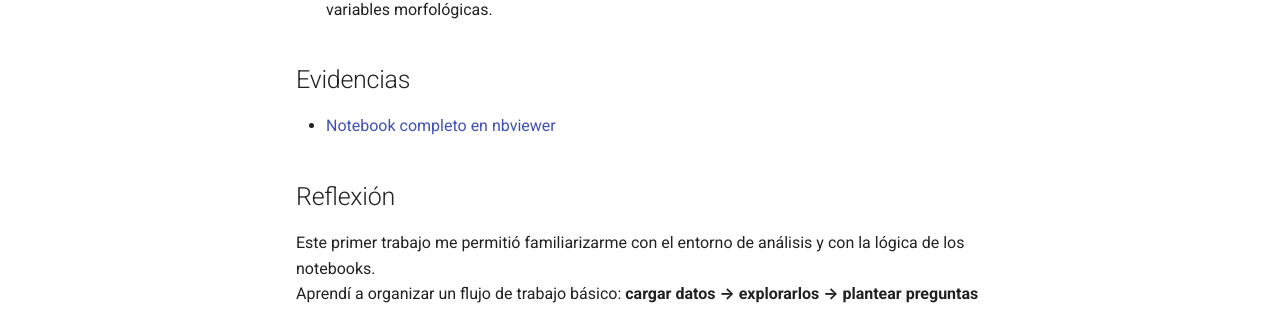
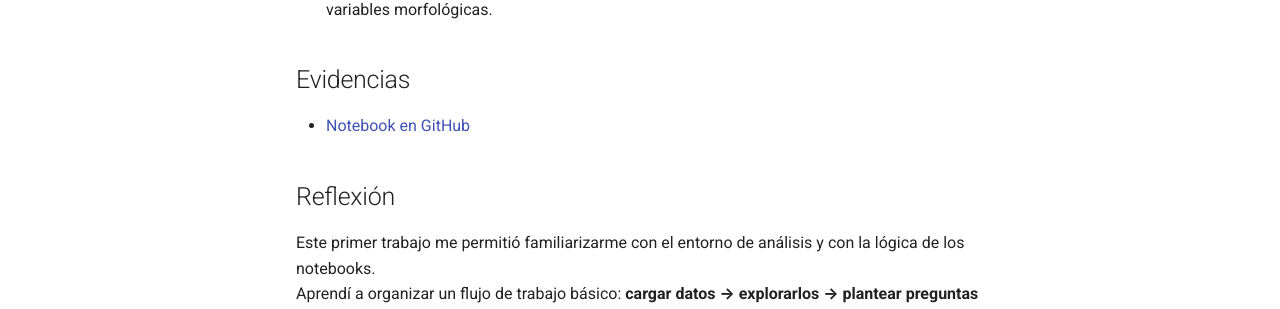
Before and after one commit to naguer019/IA-portfolio, an MkDocs documentation site: the page built from docs/portfolio/01-Analisis_exploratorio_del_dataset_iris.md, in a window 1280 px wide and 900 px high, scrolled down 1004 px. Shown: the part 397-706 px from the top of the window. Built offline with MkDocs 1.6.1 and Material for MkDocs 9.7.7, drawn with Linux system fonts in a browser that asks for light colours.

Commit message:
Update notebook link to point to GitHub

```diff
--- a/docs/portfolio/01-Analisis_exploratorio_del_dataset_iris.md
+++ b/docs/portfolio/01-Analisis_exploratorio_del_dataset_iris.md
@@ -37,7 +37,7 @@ En la primera práctica del curso trabajé con el dataset clásico de **flores I
    - **Pairplot** de seaborn mostrando cómo se distribuyen las tres especies en función de las variables morfológicas.
 
 ## Evidencias
-- [Notebook completo en nbviewer](https://nbviewer.org/github/naguer019/IA-portfolio/blob/main/docs/recursos_files/1er_trabajo_ingeniera_datos_.ipynb)
+- [Notebook en GitHub](https://github/naguer019/IA-portfolio/blob/main/docs/recursos_files/1er_trabajo_ingeniera_datos_.ipynb)
 
 
 ## Reflexión
```
